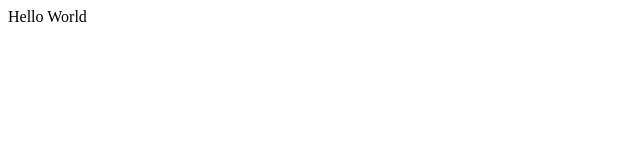
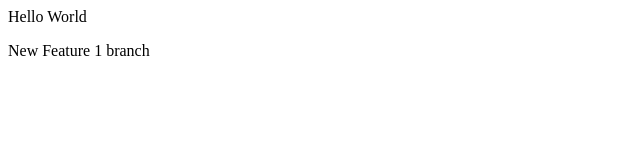
Before and after one commit to Sourabh-021/LocalRepo, a plain HTML site: page index.html in a window 1280 px wide. Shown: the whole page, without its empty margins (0-640 px from the left). Drawn offline with Linux system fonts and the light colour scheme.

Commit message:
added a new branch with feature1

```diff
--- a/index.html
+++ b/index.html
@@ -1 +1,2 @@
 <p>Hello World</p>
+<p>New Feature 1 branch</p>
```
